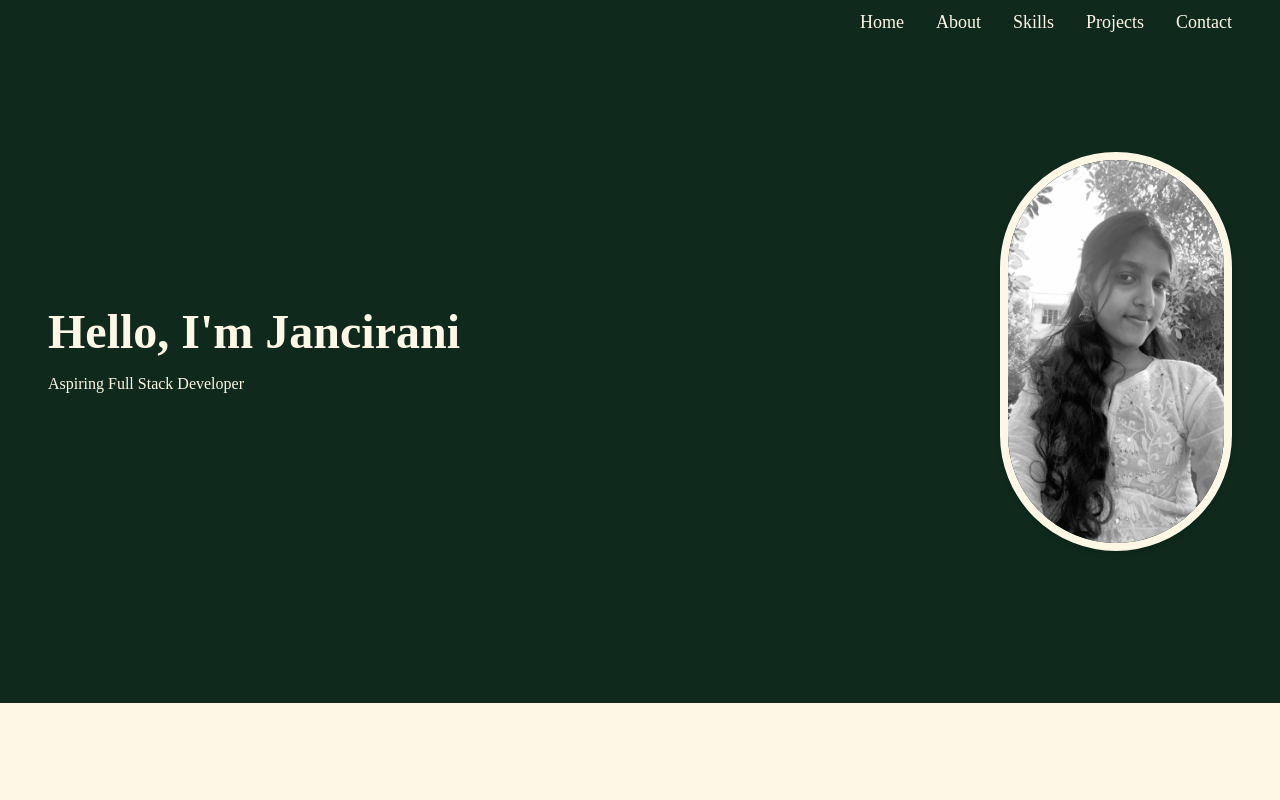
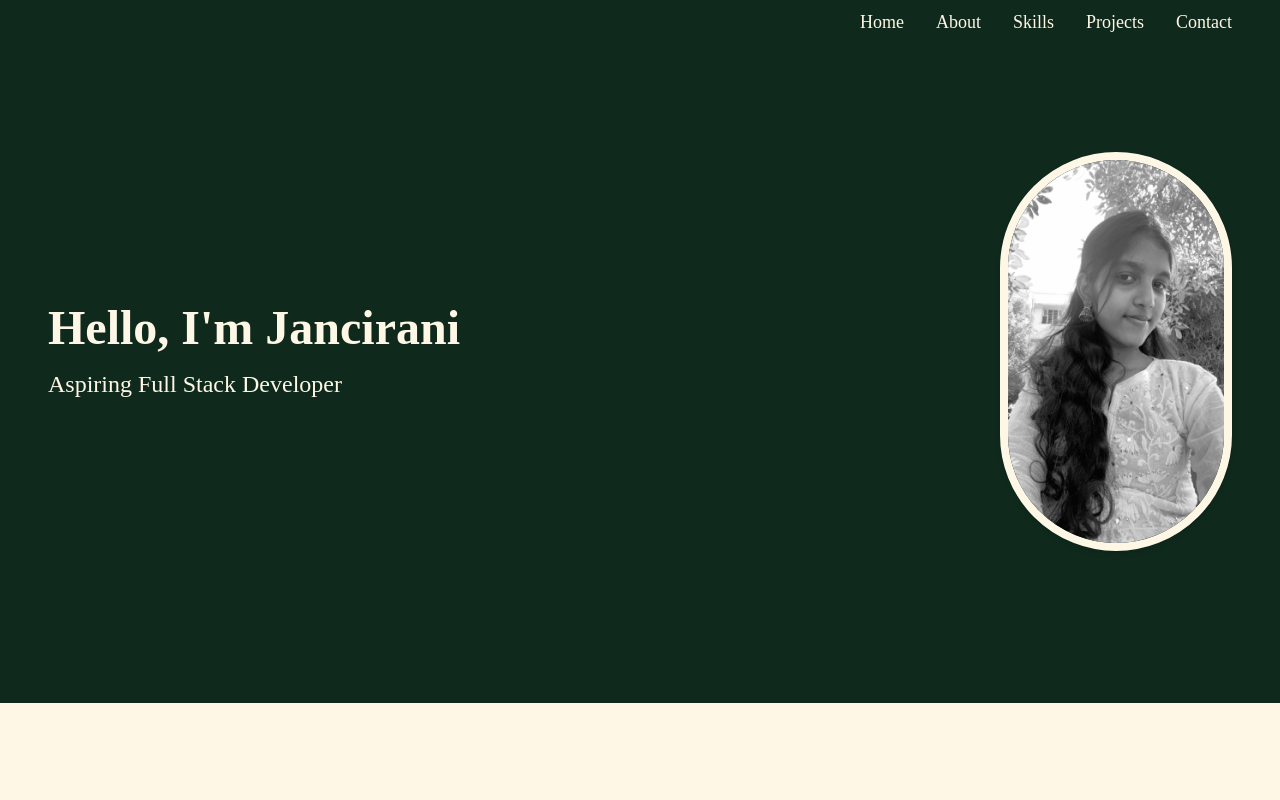
Before and after one commit to janciraniD/Janci-s-Portfolio, a website: page index.html in a window 1280 px wide. Shown: the top 800 px of the page. Drawn offline with Linux system fonts and the light colour scheme.

```diff
--- a/index.html
+++ b/index.html
@@ -25,7 +25,7 @@
         <div class="flex items-center justify-between max-w-7xl mx-auto px-12 py-38">
             <div class="text-center md:text-left w-full">
                 <h1 class="flex item-center text-5xl font-bold text-cream mb-4 font-cormorant max-sm:text-3xl">Hello, I'm Jancirani</h1>
-                <p class="flex items-center text-cream font-family max-sm:text-lg">Aspiring Full Stack Developer</p>
+                <p class="flex items-center text-2xl font-family max-sm:text-lg">Aspiring Full Stack Developer</p>
             </div>
             <div>
                 <img src="src/janci2.jpeg" alt="My Photo" class="w-72 object-cover rounded-full shadow-md border-8 border-cream">
```
